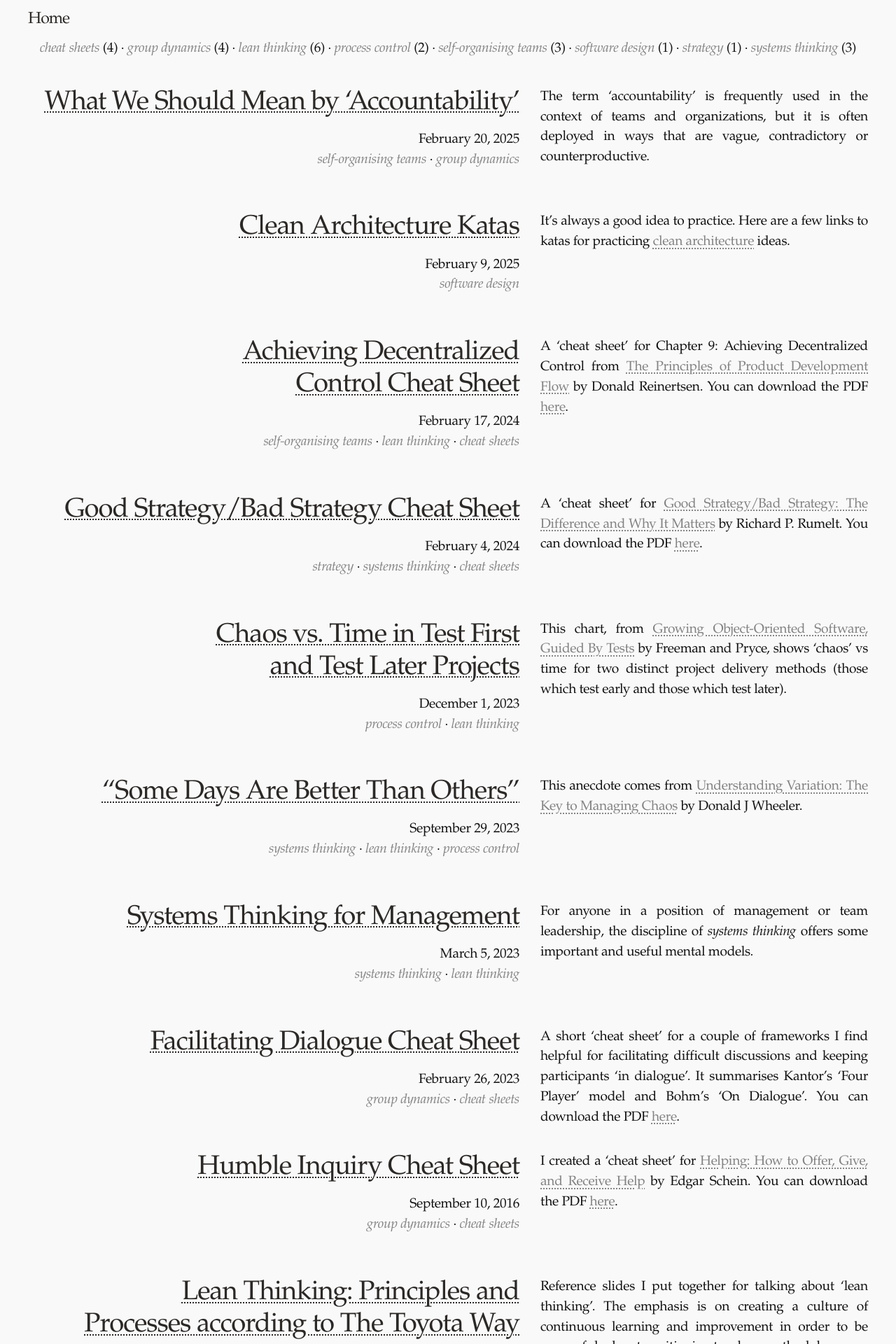
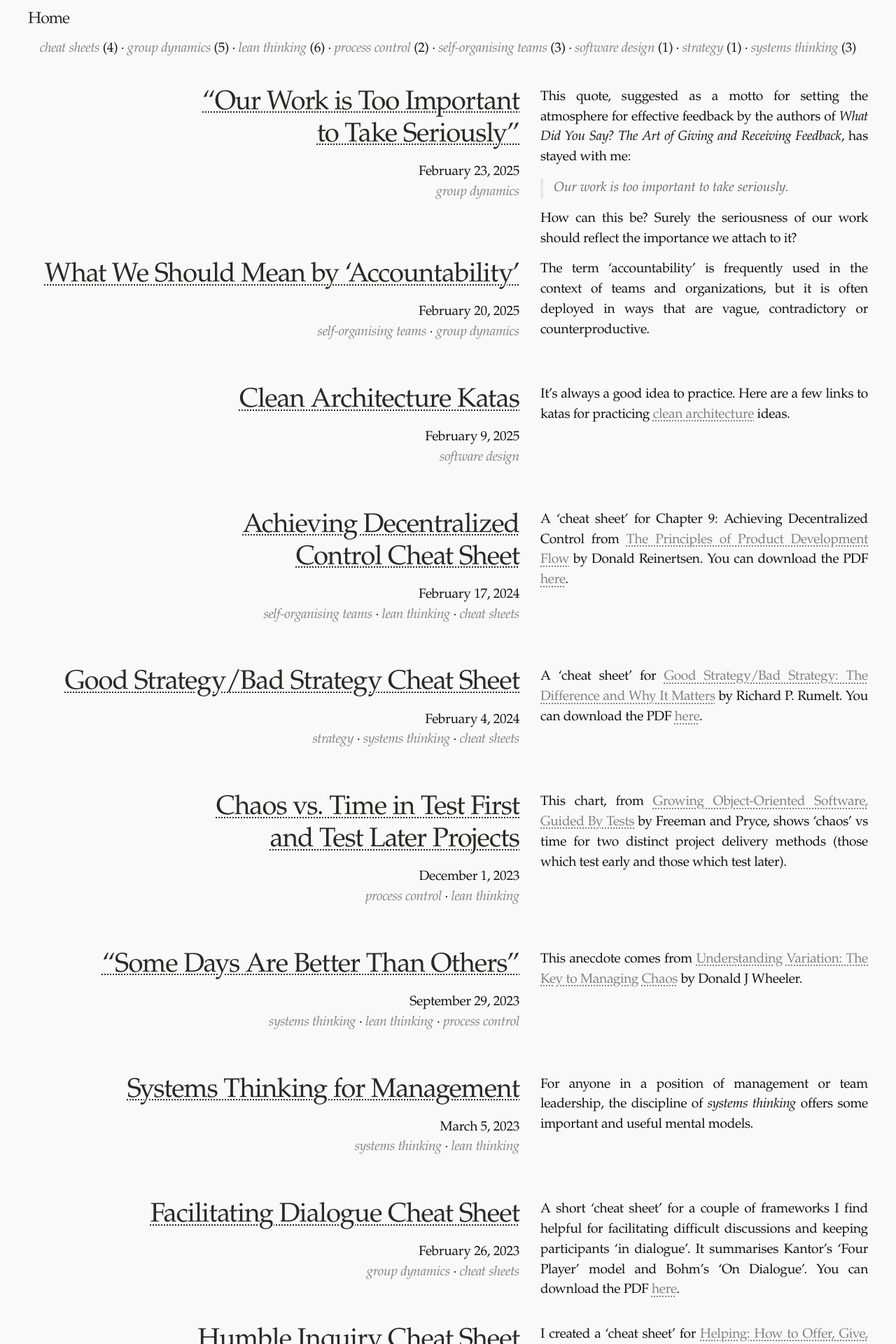
Before and after one commit to jbrunton/jbrunton.com, a Jekyll site: the page built from index.html, in a window 1280 px wide. Shown: the top 1920 px of the page at 70% size. Built offline with Jekyll 4.4.1, drawn with Linux system fonts in a browser that asks for light colours; some web fonts are replaced; part of the change alters nothing that is shown.

Commit message:
post: our work is too important to take seriously (#191)

```diff
--- /dev/null
+++ b/_posts/2025-02-23-our-work-is-too-important-to-take-seriously.md
@@ -0,0 +1,45 @@
+---
+layout: post
+title: "“Our Work is Too Important to Take Seriously”"
+date: 2025-02-23
+tags:
+  - group dynamics
+excerpt_separator: <!--end-excerpt-->
+---
+
+This quote, suggested as a motto for setting the atmosphere for effective feedback by the authors of *What Did You Say? The Art of Giving and Receiving Feedback*, has stayed with me:
+
+> Our work is too important to take seriously.
+
+How can this be? Surely the seriousness of our work should reflect the importance we attach to it?
+
+<!--end-excerpt-->
+
+# The importance of good humour
+
+Clearly the authors anticipated the concept of psychological safety (though at the time this book was first published I believe the concept, while known, was yet to be popularised in management theory).
+
+As Amy Edmondson observes in *Right Kind of Wrong: The Science of Failing Well*:
+
+> In the most successful teams in my research, people, especially team leaders ... are honest and good-humored about mistakes, which nurtures the psychological safety you need for people to speak up quickly about them.
+
+She continues:
+
+> Another best practice is acknowledging your own contributions &mdash; no matter how large or small &mdash; to the failures that do occur.
+
+As Edmondson explains, this makes it easier for others to do the same, making diagnosis of failures easier. Those who do so will also be seen as approachable and trustworthy.
+
+# Two rules of thumb
+
+So while it's _possible_ to [write a lengthy essay on the theories of accountability and psychological safety](https://www.jbrunton.com/2025/02/20/what-we-should-mean-by-accountability.html), it may not be necessary to read it. Instead, you could just keep these two simple rules of thumb in mind:
+
+1. **Be good humored in the face of failure.**
+2. **Admit your own mistakes first.**
+
+Of course, this is easier said than done in the face of typical work stressors: competing priorities, pressure to deliver, too many meetings and interruptions, and so on. But we should be clear about what behaviours we wish to model, and if we fail to live up to our ideals &mdash; well, then we should acknowledge our mistakes, and we should do so with good humour!
+
+# A corollary for management
+
+A manager who is always serious may be failing at their job.
+
+This doesn't mean managers should always be telling jokes (that could be terrible for everyone involved) &mdash; and it certainly doesn't mean they should be laughing _at_ you &mdash; but it does mean they should be willing to laugh at themselves, and to find grace and humour in the difficult situations (especially failures) which we inevitably find ourselves in.
--- a/_sass/_typography.scss
+++ b/_sass/_typography.scss
@@ -16,6 +16,10 @@ blockquote {
   }
 }
 
+.post-preview blockquote {
+  font-size: 100%;
+}
+
 .label {
   font-size: 85%;
   font-style: italic;
```
